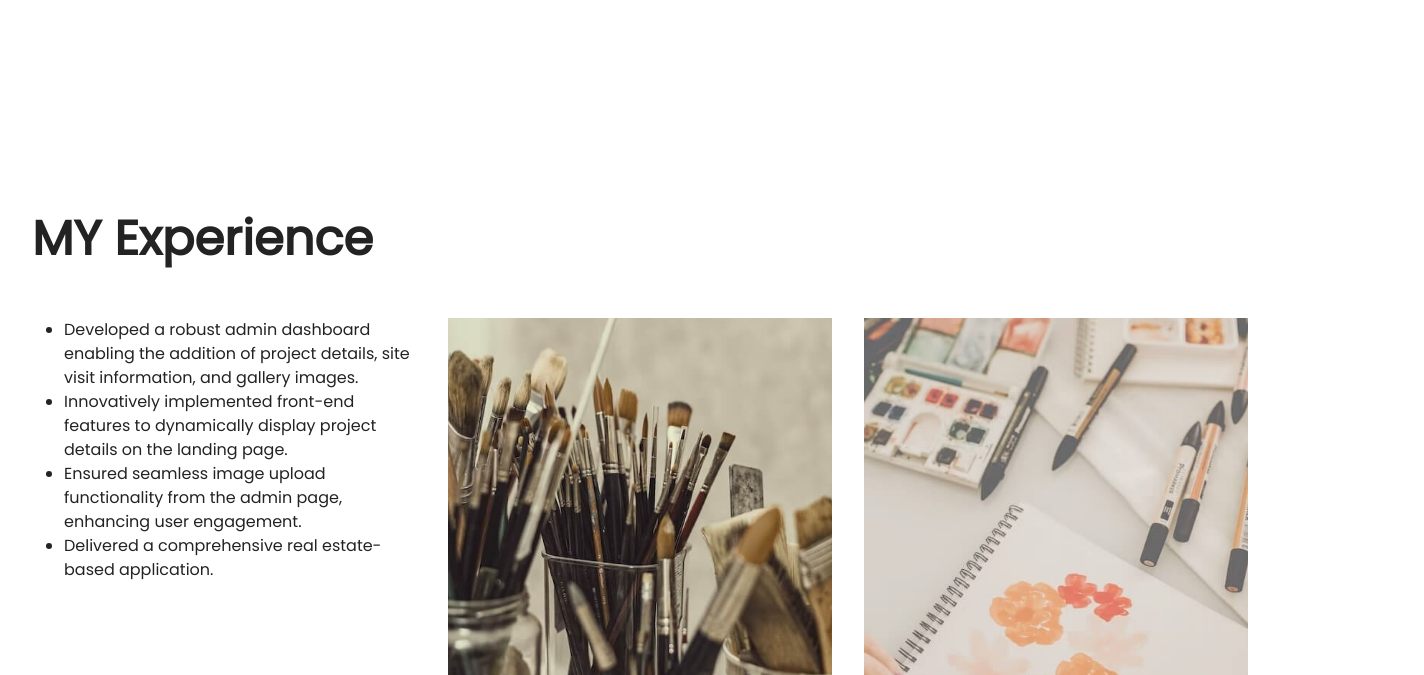
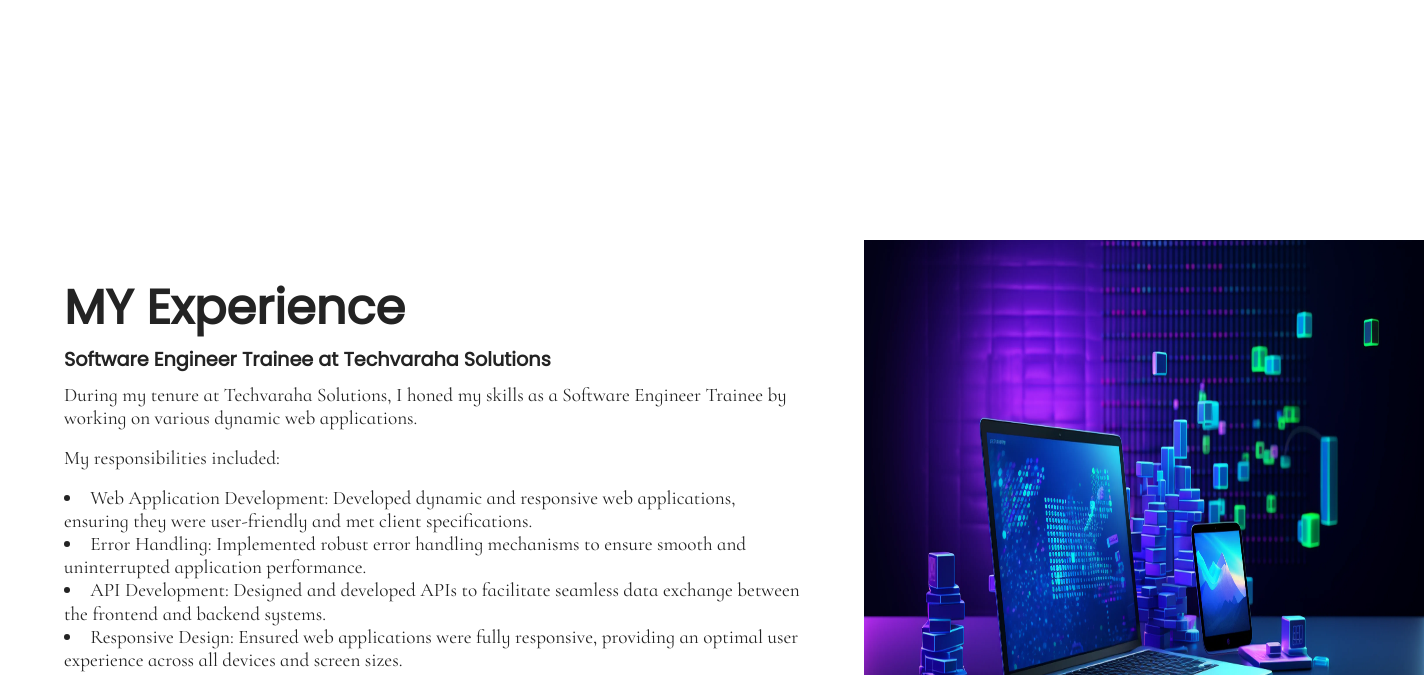
Before and after one commit to gopinathayyavu/Portfolio, a plain HTML site: page index.html in a window 1280 px wide. Shown: the part 2125-2800 px from the top of the page, 1424 px wide, since content can reach past the window. Drawn offline with Linux system fonts and the light colour scheme.

Commit message:
exprince

```diff
--- a/index.html
+++ b/index.html
@@ -58,7 +58,7 @@
         <div class="container">
             <div class="row jc-sb">
                 <div class="col-12 col-md-12 col-lg-5">
-                    <img class="w-100" style="height: 480px;" src="assets/images/features1.jpg" alt="">
+                    <img class="w-100" style="height: 480px;" src="assets/images/gopinath.jpg" alt="">
                 </div>
                 <div class="col-12 col-md-12 col-lg-6">
                     <h5 class="mbr-section-title mbr-fonts-style mb-2 display-5">
@@ -167,6 +167,44 @@
                         <p>GitHub & TFS</p>
                         <p>Postman</p> -->
                     </div>
+                </div>
+            </div>
+        </div>
+    </section>
+    <section class="artistm5 features4 cid-tupn5PMCRF" id="features04-4">
+        <div class="container-fluid">
+            <div class="row justify-content-center">
+
+                <div class="col-12 col-md-12 col-lg">
+                    <div class="text-wrapper">
+                        <h5 class="mbr-section-title mbr-fonts-style mb-2 display-5">
+                            <strong>MY Experience</strong>
+                        </h5>
+                        <h6 class="mbr-text mbr-fonts-style wrk-summary"><strong>Software Engineer Trainee at Techvaraha Solutions</strong></h6>
+                        <p class="wrk-list mbr-fonts-style wrk-summary">
+                            During my tenure at Techvaraha Solutions, I honed my skills as a Software Engineer
+                            Trainee by working on various dynamic web applications. <br>
+                            <p class="mbr-fonts-style wrk-summary">My responsibilities included:</p>
+                            <li class="wrk-list mbr-fonts-style wrk-summary">Web Application Development: Developed
+                                dynamic and responsive web applications, ensuring
+                                they were user-friendly and met client specifications.</li>
+                            <li class="wrk-list mbr-fonts-style wrk-summary">Error Handling: Implemented robust error
+                                handling mechanisms to ensure smooth and
+                                uninterrupted application performance.</li>
+                            <li class="wrk-list mbr-fonts-style wrk-summary">API Development: Designed and developed
+                                APIs to facilitate seamless data exchange
+                                between the frontend and backend systems.</li>
+                            <li class="wrk-list mbr-fonts-style wrk-summary">Responsive Design: Ensured web applications
+                                were fully responsive, providing an optimal
+                                user experience across all devices and screen sizes.</li><br>
+                        <p class="wrk-list mbr-fonts-style wrk-summary">This role significantly enhanced my proficiency
+                            in web development and provided me with
+                            a solid foundation in both frontend and backend technologies.</p>
+                    </div>
+                </div>
+
+                <div class="col-12 col-md-12 col-lg-4 image-wrapper">
+                    <img style="height: 70vh; width: 70vh;" src="assets/images/system.png" alt="">
                 </div>
             </div>
         </div>
--- a/style.css
+++ b/style.css
@@ -109,7 +109,6 @@ nav ul li a {
 #menubtn .menuimg {
     width: 20px;
     margin-top: 10px;
-    margin-left: 10px
 }
 
 .myworktxt {
@@ -136,23 +135,34 @@ nav ul li a {
     border-top-left-radius: 50px;
 }
 
-.label-txt-skills{
+.label-txt-skills {
     color: white;
     margin-bottom: 28px
 }
 
-.skillsimg{
+.skillsimg {
     height: 50px;
     width: 50px;
     margin-bottom: 5px;
 }
 
-.skillsimgnw{
+.skillsimgnw {
     height: 50px;
     margin-bottom: 5px;
 }
 
-.skillsimgts{
-    width: 80%;
-    margin-bottom: 5px;
+.cmp-name {
+    font-size: 1.6rem;
+    line-height: 1.3;
 }
+
+.wrk-summary {
+    font-family: 'Cormorant Infant', serif;
+    font-size: 1.2rem;
+    line-height: 1.3;
+}
+
+.wrk-list {
+    font-style: normal;
+    line-height: 1.2;
+}
```
Also changed, not shown: assets/images/gopinath.jpg (added), assets/images/system.png (added).
